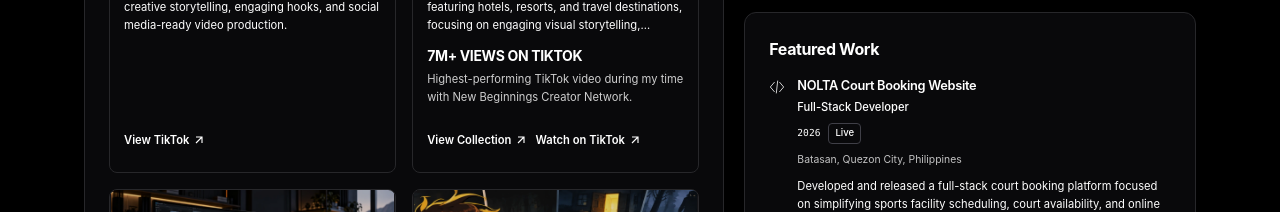
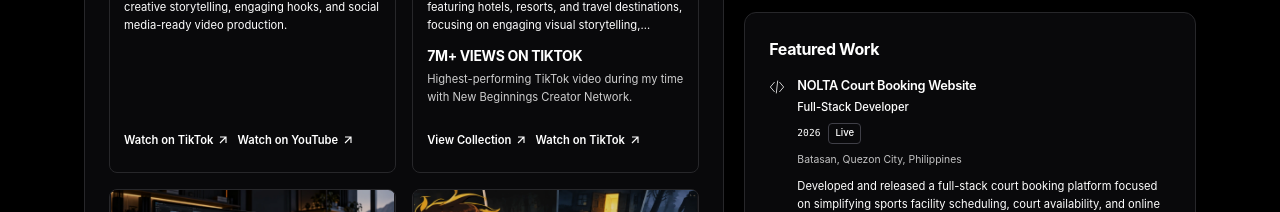
Before and after one commit to egunalucasandrei-droid/My-Portfolio-Eguna, a React (Vite) app: page / in a window 1280 px wide. Shown: the part 2160-2372 px from the top of the page. Built offline with nearby package versions, Linux system fonts and the light colour scheme.

Commit message:
feat: add YouTube Shorts link to Mindrop Clips portfolio

```diff
--- a/src/App.jsx
+++ b/src/App.jsx
@@ -391,6 +391,10 @@ const projects = [
     imageFit: "contain",
     link: "https://www.tiktok.com/@mindrop.clips",
     linkText: "View TikTok",
+    links: [
+      { label: "Watch on TikTok", url: "https://www.tiktok.com/@mindrop.clips" },
+      { label: "Watch on YouTube", url: "https://www.youtube.com/@mindropdaily/shorts" },
+    ],
     isVideo: true
   },
   {
```
